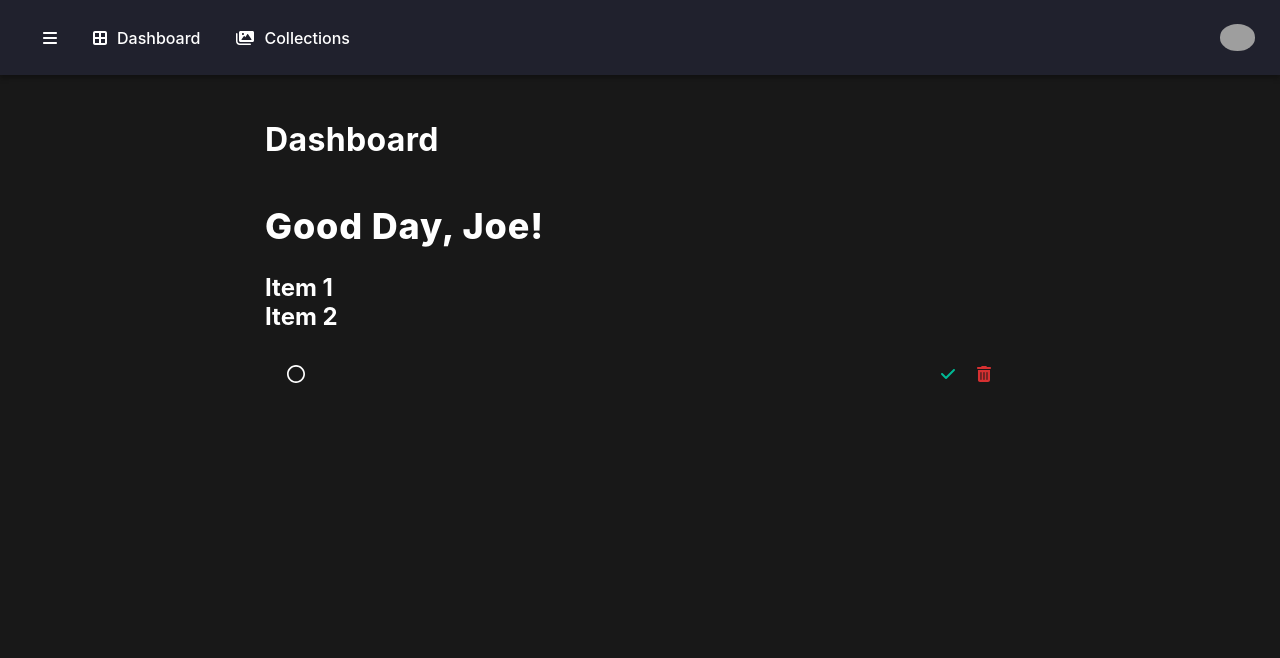
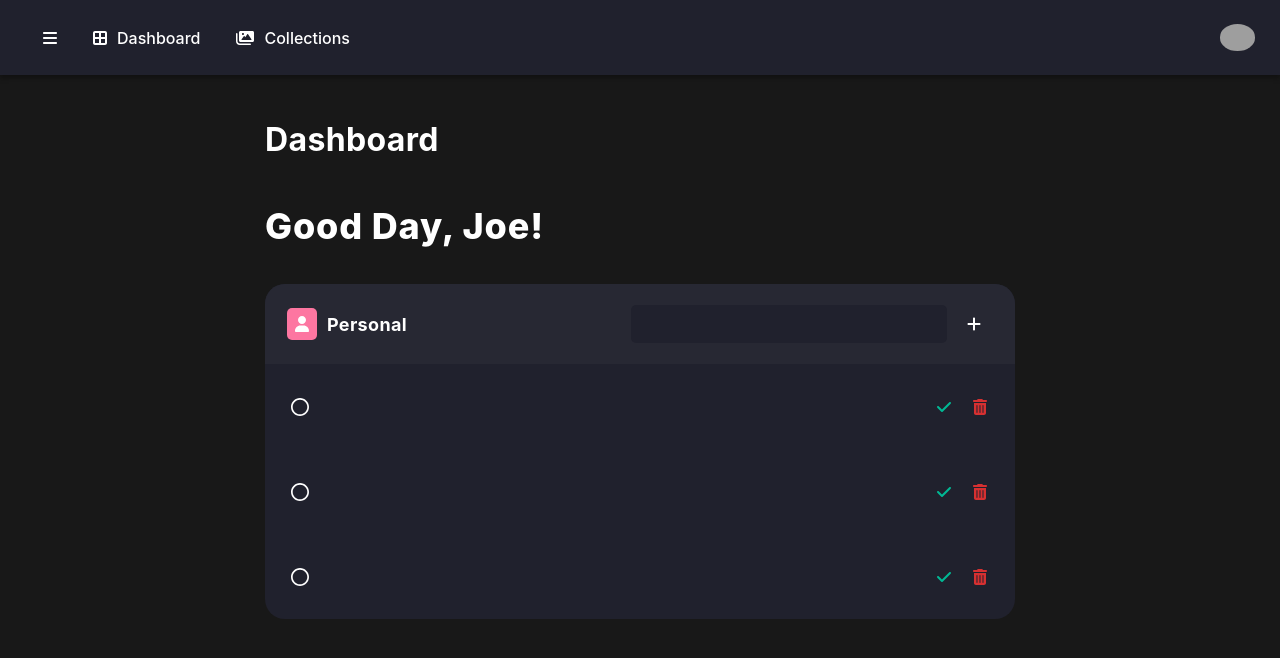
Before and after one commit to bocheng24/TODOLIST_SC, a React (Create React App) app: page / in a window 1280 px wide. Shown: the top 658 px of the page. Built offline with nearby package versions, Linux system fonts and the light colour scheme; grey boxes are pictures that could not be loaded.

Commit message:
Add and style to do list

```diff
--- a/src/App.js
+++ b/src/App.js
@@ -2,7 +2,7 @@ import styled from 'styled-components';
 
 // Components
 import Header from './components/Header';
-import TodoItem from './components/TodoItem'
+import TodoList from './components/TodoList';
 
 const Wrapper = styled.div`
   background-color: #181818;
@@ -51,8 +51,7 @@ function App() {
           <TodoContent>
             <Title>Dashboard</Title>
             <Greeting>Good Day, Joe!</Greeting>
-            {[<h2>Item 1</h2>, <h2>Item 2</h2>]}
-            <TodoItem />
+            <TodoList />
           </TodoContent>
         </MainContent>
       </Main>
--- a/src/components/Header.js
+++ b/src/components/Header.js
@@ -25,7 +25,7 @@ const HeaderItem = styled.div`
 
     &:hover {
         background-color: #2d3436;
-        transition: 0.35s;
+        transition: all 0.35s;
         cursor: pointer;
     }
 `;
--- a/src/components/TodoItem.js
+++ b/src/components/TodoItem.js
@@ -11,7 +11,7 @@ const ListItem = styled.div`
     display: flex;
     align-items: center;
     height: 55px;
-    padding: 15px 22px;
+    padding: 15px 26px;
     transition: 0.3s;
 
 
--- /dev/null
+++ b/src/components/TodoList.js
@@ -0,0 +1,94 @@
+import React from 'react'
+import TodoItem from './TodoItem'
+import styled from 'styled-components'
+
+const Wrapper = styled.div`
+    background: #20212d;
+    border-radius: 20px;
+    overflow: hidden;
+    margin-top: 36px;
+`;
+
+const CategoryHeader = styled.div`
+    display: flex;
+    align-items: center;
+    height: 50px;
+    padding: 15px 22px;
+    background: #272833;
+
+    input {
+        background: #20212d;
+        border: none;
+        outline: none;
+        width: 280px;
+        padding: 10px 18px;
+        border-radius: 5px;
+        color: #fff;
+        font-size: 16px;
+    }
+`;
+
+const CategoryIcon = styled.div`
+    background-color: #FD76A1;
+    padding: 6px 8px;
+    border-radius: 5px;
+
+`;
+
+const CategoryType = styled.div`
+    padding: 10px;
+    font-size: 18px;
+    font-weight: 700;
+    letter-spacing: 0.35px;
+`;
+
+const Placeholder = styled.div`
+    flex: 1;
+`;
+
+const AddBtn = styled.div`
+    padding: 10px 12px;
+    margin-left: 8px;
+    cursor: pointer;
+    border-radius: 5px;
+    transition: all 0.35s;
+
+    i {
+        font-weight: 700;
+    }
+
+    &:hover {
+        background-color: rgba(76, 209, 55, 0.45);
+    }
+`;
+
+
+
+function TodoList() {
+    return (
+        <Wrapper>
+            <CategoryHeader>
+                <CategoryIcon>
+                    <i className="fas fa-user"></i>
+                </CategoryIcon>
+
+                <CategoryType>
+                    Personal
+                </CategoryType>
+
+                <Placeholder />
+
+                <input type="text" />
+
+                <AddBtn>
+                    <i className="fas fa-plus"></i>
+                </AddBtn>
+            </CategoryHeader>
+            <TodoItem />
+            <TodoItem />
+            <TodoItem />
+        </Wrapper>
+    )
+}
+
+export default TodoList
```
